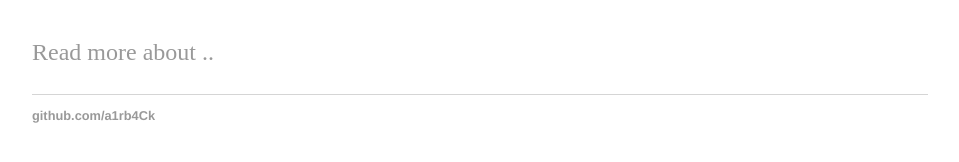
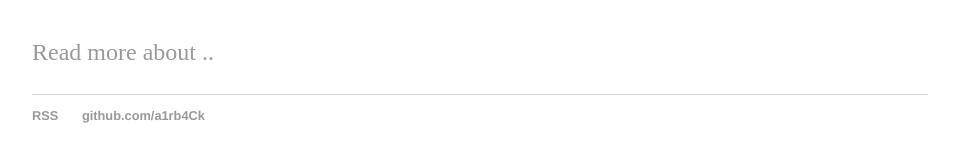
Before and after one commit to a1rb4Ck/a1rb4Ck_OLD.github.io, a Jekyll site: the page built from index.html, in a window 1280 px wide. Shown: the part 161-323 px from the top of the page, without its empty margins (160-1119 px from the left). Built offline with Jekyll 4.4.1, drawn with Linux system fonts in a browser that asks for light colours.

Commit message:
Update default.html
add RSS link

```diff
--- a/_layouts/default.html
+++ b/_layouts/default.html
@@ -20,6 +20,7 @@
 			</div><!-- /.container -->
 			<footer>
 	    		<ul>
+	    			<li><a href="http://a1rb4Ck.github.io/blog/atom.xml">RSS</a></li>
 	        		<li><a href="https://github.com/a1rb4Ck">github.com/a1rb4Ck</a></li>
 				</ul>
 			</footer>
```
